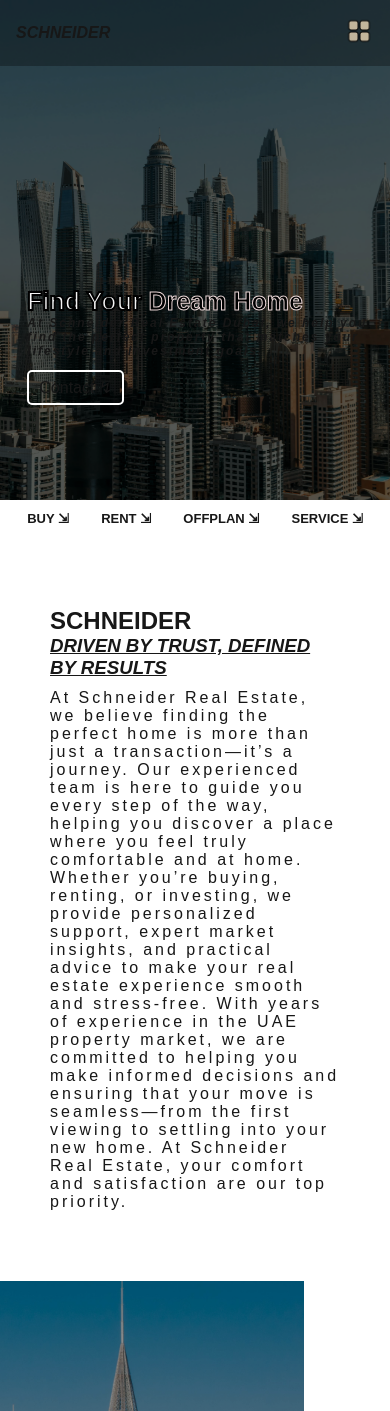
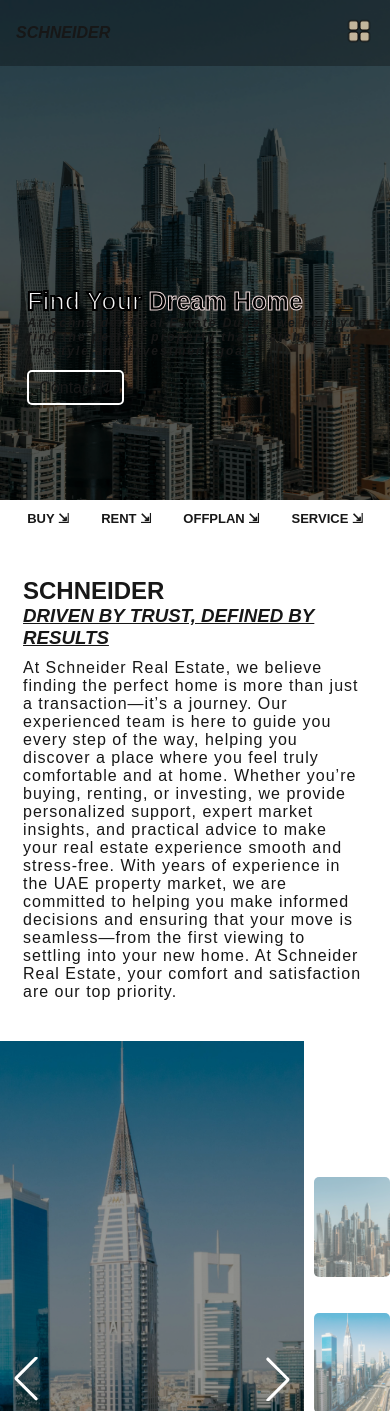
Before and after one commit to Hawinf/SCHNEIDER-Real-Estate, a Next.js app: page / in a window 390 px wide. Shown: the top 1411 px of the page. Built offline with nearby package versions, Linux system fonts and the light colour scheme.

Commit message:
fixing the size

```diff
--- a/src/components/about/about.css
+++ b/src/components/about/about.css
@@ -8,3 +8,13 @@
     letter-spacing: 3px;
     margin-top: 10px;
 }
+
+
+@media (max-width:768px) {
+    .about-secton {
+        margin: 40px 23px;
+    }
+    .about-secton p {
+        letter-spacing: 1px;
+    }
+}
```
